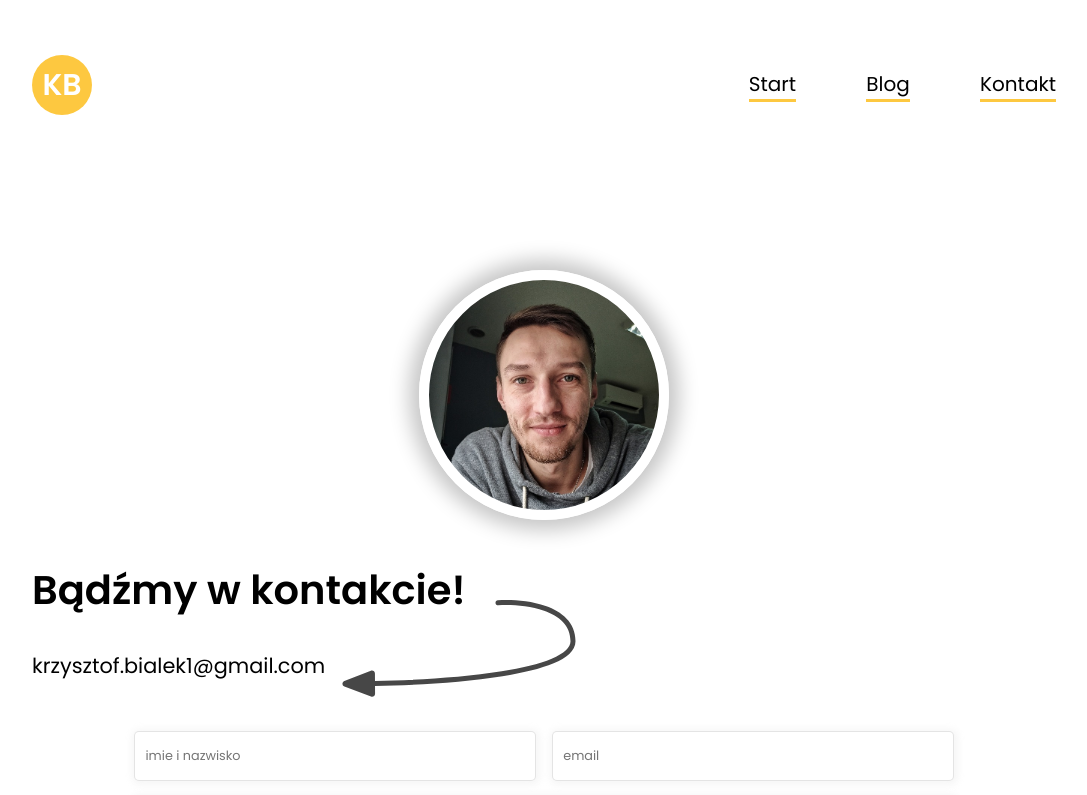
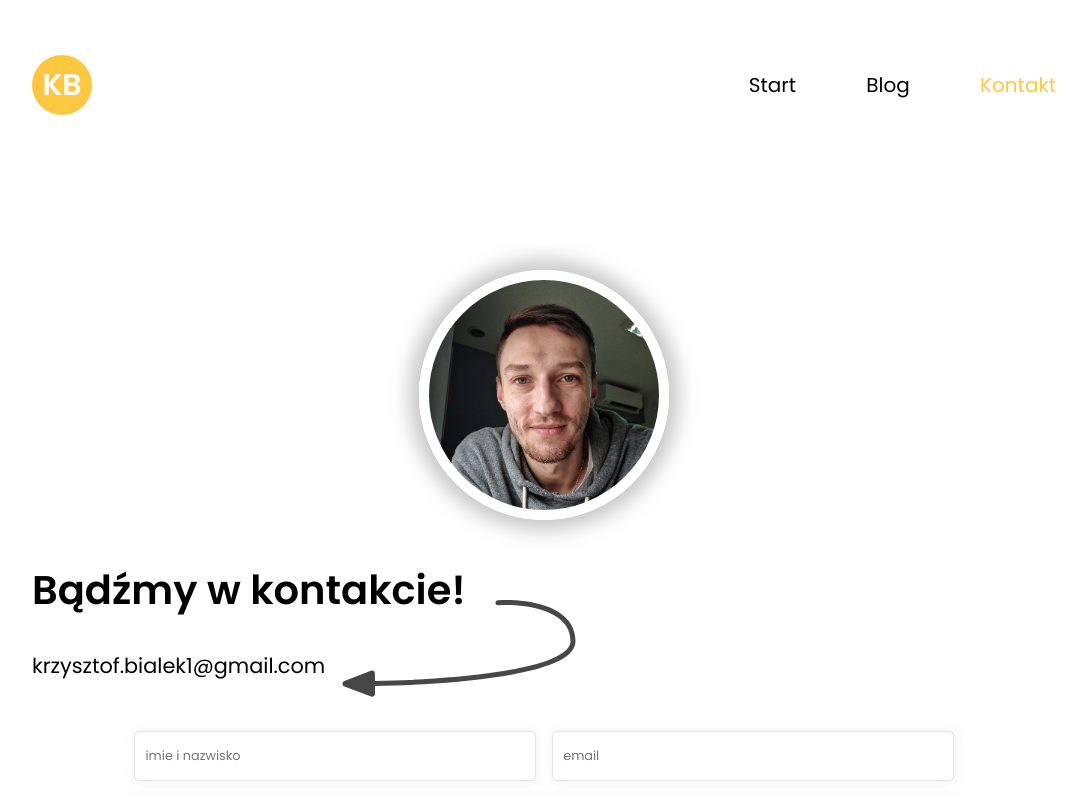
Before and after one commit to bialek-k/Portfolio-website, a Next.js app: page /contact in a window 1280 px wide. Shown: the top 795 px of the page, without its empty margins (96-1183 px from the left). Built offline with nearby package versions, Linux system fonts and the light colour scheme.

Commit message:
active link

```diff
--- a/components/Header.js
+++ b/components/Header.js
@@ -1,8 +1,12 @@
 import Link from "next/link";
 import Head from "next/head";
+import { useRouter } from "next/router";
 import classes from "./Header.module.css";
+import { route } from "next/dist/server/router";
 
 const Header = () => {
+  const router = useRouter();
+
   return (
     <>
       <Head>
@@ -18,17 +22,36 @@ const Header = () => {
           <ul className={classes.navList}>
             <li>
               <Link href="/">
-                <a>Start</a>
+                <a
+                  className={`${classes["link"]} ${
+                    router.pathname === "/" && classes.active
+                  }`}
+                >
+                  {" "}
+                  Start
+                </a>
               </Link>
             </li>
             <li>
               <Link href="/blog">
-                <a>Blog</a>
+                <a
+                  className={`${classes["link"]} ${
+                    router.pathname === "/blog" && classes.active
+                  }`}
+                >
+                  Blog
+                </a>
               </Link>
             </li>
             <li>
               <Link href="/contact">
-                <a>Kontakt</a>
+                <a
+                  className={`${classes["link"]} ${
+                    router.pathname === "/contact" && classes.active
+                  }`}
+                >
+                  Kontakt
+                </a>
               </Link>
             </li>
           </ul>
--- a/components/Header.module.css
+++ b/components/Header.module.css
@@ -32,16 +32,26 @@
   color: inherit;
 }
 
-.navList li a {
+/* .navList li a {
+  color: inherit;
+  font-size: 20px;
+  text-decoration: none;
+} */
+.link {
   color: inherit;
   font-size: 20px;
   text-decoration: none;
 }
 
-.navList li a::after {
+.active {
+  color: rgba(253, 187, 17, 0.8);
+  /* font-weight: bold; */
+}
+
+/* .navList li a::after {
   content: "";
   display: block;
   width: auto;
   height: 3px;
   background-color: rgba(253, 187, 17, 0.8);
-}
+} */
```
